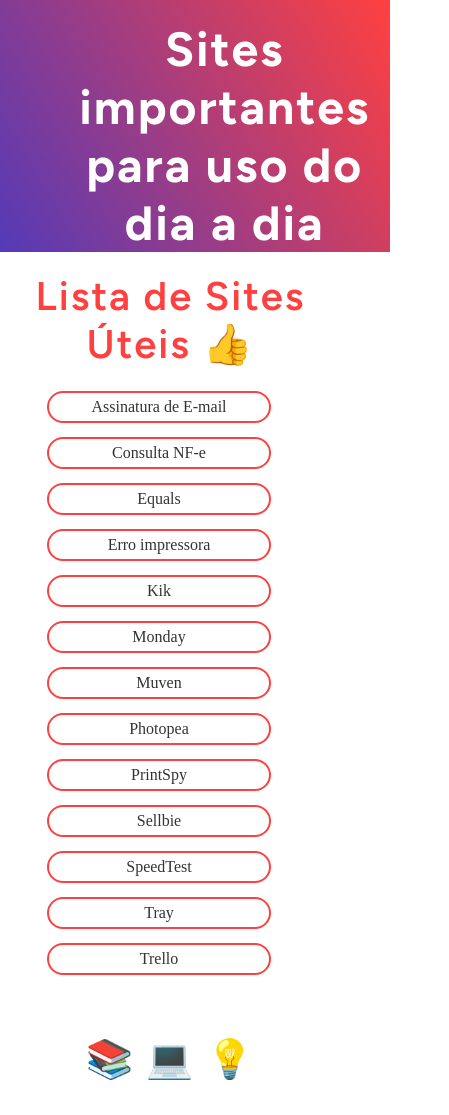
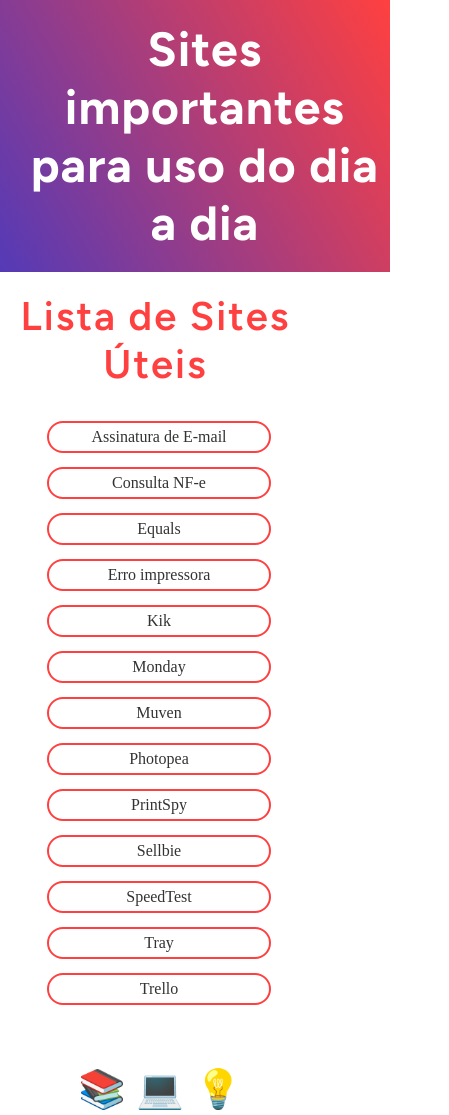
Before and after one commit to devgabrielvieira/projetos-html-css, a plain HTML site: page kikdev.html in a window 390 px wide. Shown: the whole page, 449 px wide, since content can reach past the window. Drawn offline with Linux system fonts and the light colour scheme; some icons are missing.

Commit message:
Teste de responsividade mobile (Safari) 3.8

```diff
--- a/kikdev.html
+++ b/kikdev.html
@@ -7,28 +7,38 @@
     <meta name="viewport" content="width=device-width, initial-scale=1.0">
     <link rel="shortcut icon" href="imagens/favicon_kik.ico" type="image/x-icon">
     <link rel="stylesheet" href="style.css">
+    <style>
+        h1 {
+            width: 90%;
+            display: inline-flex;
+            margin: 20px 68px 0 -5px;
+        }
+
+        h2 {
+            width: 90%;
+            display: inline-block;
+            margin: 20px 68px 15px -20px;
+        }
+    </style>
     <title>KIK Dev</title>
 </head>
 
 <body>
     <div class="header1">
 
-            <div style="display: inline-flex; margin: auto;">
-            <!--border: 1px solid blue;-->
-            <!--Logotipo-->
+        <div style="display: inline-flex; margin: auto;">
             <script src="https://cdn.lordicon.com/pzdvqjsp.js"></script>
             <lord-icon src="https://cdn.lordicon.com/ggqtvqxi.json" trigger="loop"
                 colors="primary:#ff4040,secondary:#cb5eee" style="width:95px; height:95px; float:left; margin: 0;">
-                <!--border:1px solid red;-->
+
             </lord-icon>
-            <h1 class="div-h1" style="width: 90%; display: inline-flex; margin: 20px 68px 0 -5px;" style="width: -100%; display: inline-flex; margin: 0 50px 0 -5px;">Sites importantes
+            <h1 class="div-h1">Sites importantes
                 para uso do dia a dia</h1>
-            <!--border:1px solid green;-->
+
         </div>
     </div>
     <div>
-        <h2 class="div-h2" style="width: 90%; display: block; margin: 20px 68px 15px -5px;">Lista de Sites Úteis
-            &#x1F44D;</h2>
+        <h2  class="div-h2">Lista de Sites Úteis</h2>
     </div>
 
     <ul>
@@ -54,7 +64,7 @@
 
     </ul>
     <br>
-    <h1 class="emoji" style="width: 90%; display: inline-block; margin: 20px 68px 15px -5px;">&#x1F4DA; &#x1F4BB; &#x1F4A1;</h1>
+    <h1 class="emoji">&#x1F4DA; &#x1F4BB; &#x1F4A1;</h1>
 </body>
 
 </html>
--- a/style.css
+++ b/style.css
@@ -1,3 +1,4 @@
+@charset "UTF-8";
 @import url(//fonts.googleapis.com/css?family=Lato:300:400);
 @import url('https://fonts.googleapis.com/css2?family=Figtree:wght@300;400;500;600;700;800;900&display=swap');
 
@@ -6,7 +7,10 @@
   text-align: center;
   font-size: 38px;
   font-weight: 900;
-  margin: 20px auto 20px auto;
+  margin: 20px 68px 15px -15px;
+  width: 90%;
+  display: inline-block;
+
 }
 
 ul li a {
@@ -34,11 +38,9 @@ ul li:hover {
 }
 
 @media not all and (min-resolution:.001dpcm) {
-  @media {
+  @media {}
 
-  }
-
-/* @media (max-width: 768px) { */
+  /* @media (max-width: 768px) { */
   ul li a {
     text-decoration: none;
     text-align: center;
@@ -81,7 +83,7 @@ ul li:hover {
   }
 
   .login {
-    margin: -50px 50px 30px 80px;
+    /* margin: -50px 50px 30px 80px; */
     width: -100%;
     display: inline-block;
   }
@@ -105,6 +107,17 @@ ul li:hover {
     width: auto;
   }
 
+  .div-h2 {
+    font-family: 'Figtree', sans-serif;
+    font-weight: 600;
+    letter-spacing: 1px;
+    font-size: 25px;
+    text-align: center;
+    font-size: 40px;
+    margin: 20px auto 10px -20px;
+    color: #ff4040;
+  }
+
 }
 
 .ul {
@@ -113,24 +126,25 @@ ul li:hover {
 }
 
 body {
+  max-width: 1600px;
   margin: auto;
 }
 
 h1 {
   font-family: 'Figtree', sans-serif;
   font-weight: 700;
-  letter-spacing: 2px;
+  letter-spacing: 1px;
   font-size: 48px;
 }
 
 .div-h1 {
   font-family: 'Figtree', sans-serif;
   font-weight: 700;
-  letter-spacing: 2px;
+  letter-spacing: 1px;
   font-size: 48px;
   text-align: center;
   font-size: 48px;
-  margin: 20px auto 20px auto;
+  margin: 20px auto 20px -20px;
   color: #fff;
   width: auto;
 }
@@ -153,7 +167,7 @@ h2 {
   font-size: 25px;
   text-align: center;
   font-size: 40px;
-  margin: 20px auto 10px auto;
+  margin: 20px auto 10px -20px;
   color: #ff4040;
 }
 
@@ -256,7 +270,7 @@ p {
 }
 
 /*Encolhimento para celular*/
-@media (max-width: 768px) {
+@media (max-width: 1200px) {
   .waves {
     height: 40px;
     min-height: 40px;
@@ -267,7 +281,7 @@ p {
   }
 
   h1 {
-    font-size: 24px;
+    font-size: 30px;
   }
 }
 
@@ -306,15 +320,17 @@ input:hover {
 }
 
 .login {
-  margin: -50px 50px 30px 80px;
+  /* margin: 80px 50px 30px 80px; */
+  margin: 80px 0 0 0;
   width: -100%;
 }
 
 .login-recuperar {
-  /* margin: 0 0 30px 80px; */
+  /* margin: 0 -50px 30px -5px; */
+  margin: 80px 0 0 0;
   width: -100%;
-  display: inline-block;
-  margin: 0 -50px 30px -5px;
+  /* display: inline-block; */
+
 }
 
 .href {
@@ -334,7 +350,6 @@ input:hover {
 .btn-recuperar {
   background: #FF4040;
   border: 2px solid #fff;
-  /* border: 2px solid #f03535; */
   padding: 9px 15px;
   width: 180px;
   max-width: 90%;
```
Also changed, not shown: index.html (+9 -7 lines), recuperar-senha.html (+10 -6 lines).
